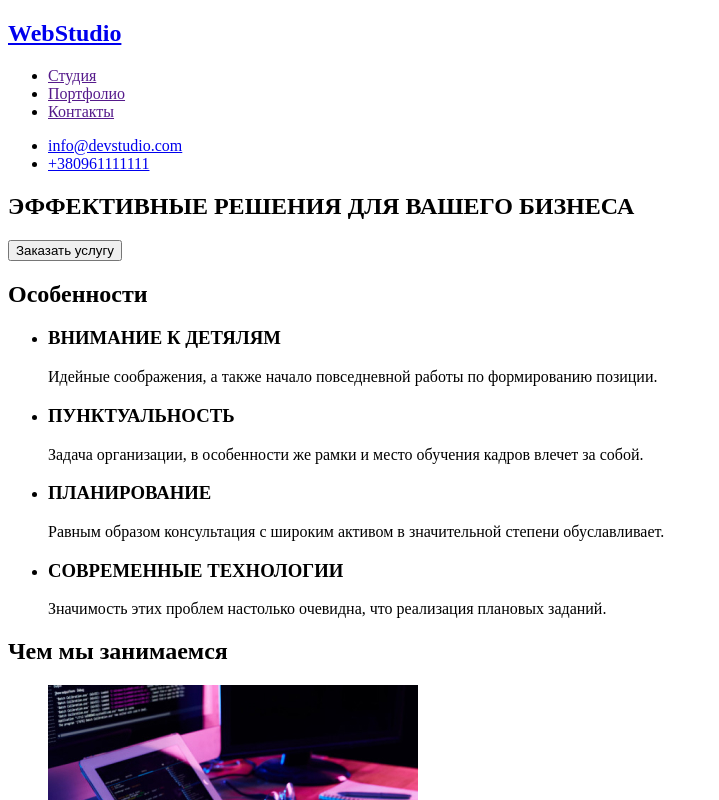
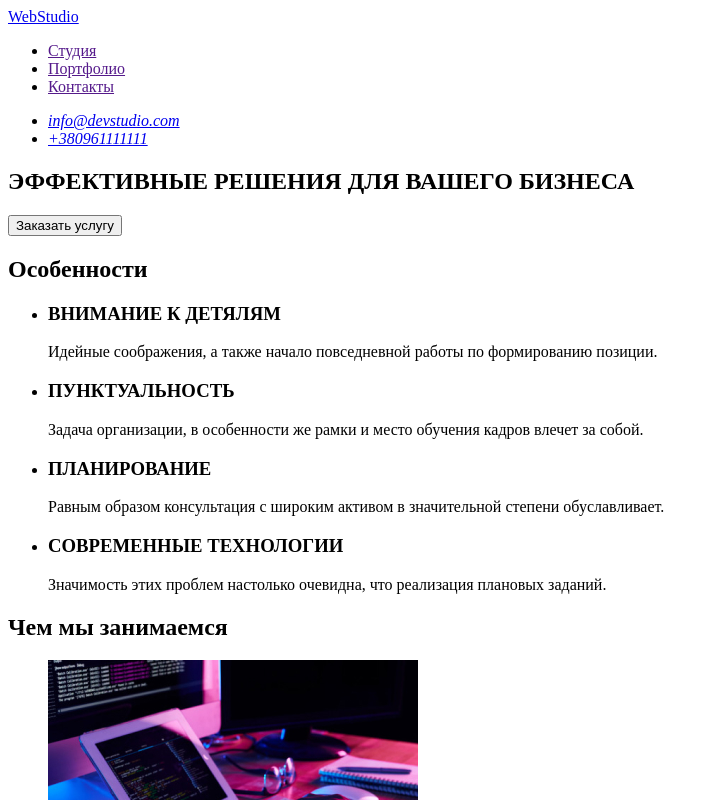
Before and after one commit to in-love-with-anime/goit-markup-hw-01, a plain HTML site: page index.html in a window 1280 px wide. Shown: the top 800 px of the page, without its empty margins (0-719 px from the left). Drawn offline with Linux system fonts and the light colour scheme.

Commit message:
Добавляет тег address

```diff
--- a/index.html
+++ b/index.html
@@ -12,7 +12,7 @@
 
         <nav>
             <a href="/">
-                <h2>WebStudio</h2>
+                WebStudio
             </a>
 
             <ul>
@@ -22,10 +22,12 @@
             </ul>
         </nav>
 
+        <address>
             <ul>
                 <li><a href="mailto:info@devstudio.com">info@devstudio.com</a></li>
                 <li><a href="tel:+380961111111">+380961111111</a></li>
             </ul>
+        </address>
     </header>
 
     <main>
@@ -112,14 +114,17 @@
 
     <footer>
         <a href="/">
-            <h2>WebStudio</h2>
+            WebStudio
         </a>
         <!-- Контактная информация -->
+
+        <p>г. Киев, пр-т Леси Украинки, 26</p>
+        <address>
             <ul>
-            <li>г. Киев, пр-т Леси Украинки, 26</li>
                 <li><a href="mailto:info@devstudio.com">info@devstudio.com</a></li>
                 <li><a href="tel:+380961111111">+380961111111</a></li>
             </ul>
+        </address>
     </footer>
 </body>
 </html>
```
Lines whose indentation alone changed are shown as unchanged.
